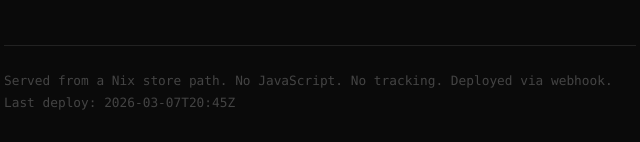
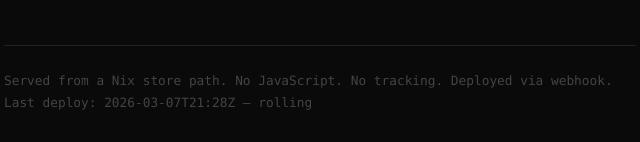
Before and after one commit to loomtex/seed, a website: page site/index.html in a window 1280 px wide. Shown: the part 982-1124 px from the top of the page, 320-960 px from the left. Drawn offline with Linux system fonts and the light colour scheme.

Commit message:
Update deploy timestamp — rolling update E2E test
Co-Authored-By: Joshua Perry <josh@6bit.com>
Co-Authored-By: Claude Opus 4.6 <noreply@anthropic.com>

```diff
--- a/site/index.html
+++ b/site/index.html
@@ -132,7 +132,7 @@
 
   <footer>
     Served from a Nix store path. No JavaScript. No tracking. Deployed via webhook.<br>
-    Last deploy: 2026-03-07T20:45Z
+    Last deploy: 2026-03-07T21:28Z — rolling
   </footer>
 </body>
 </html>
```
